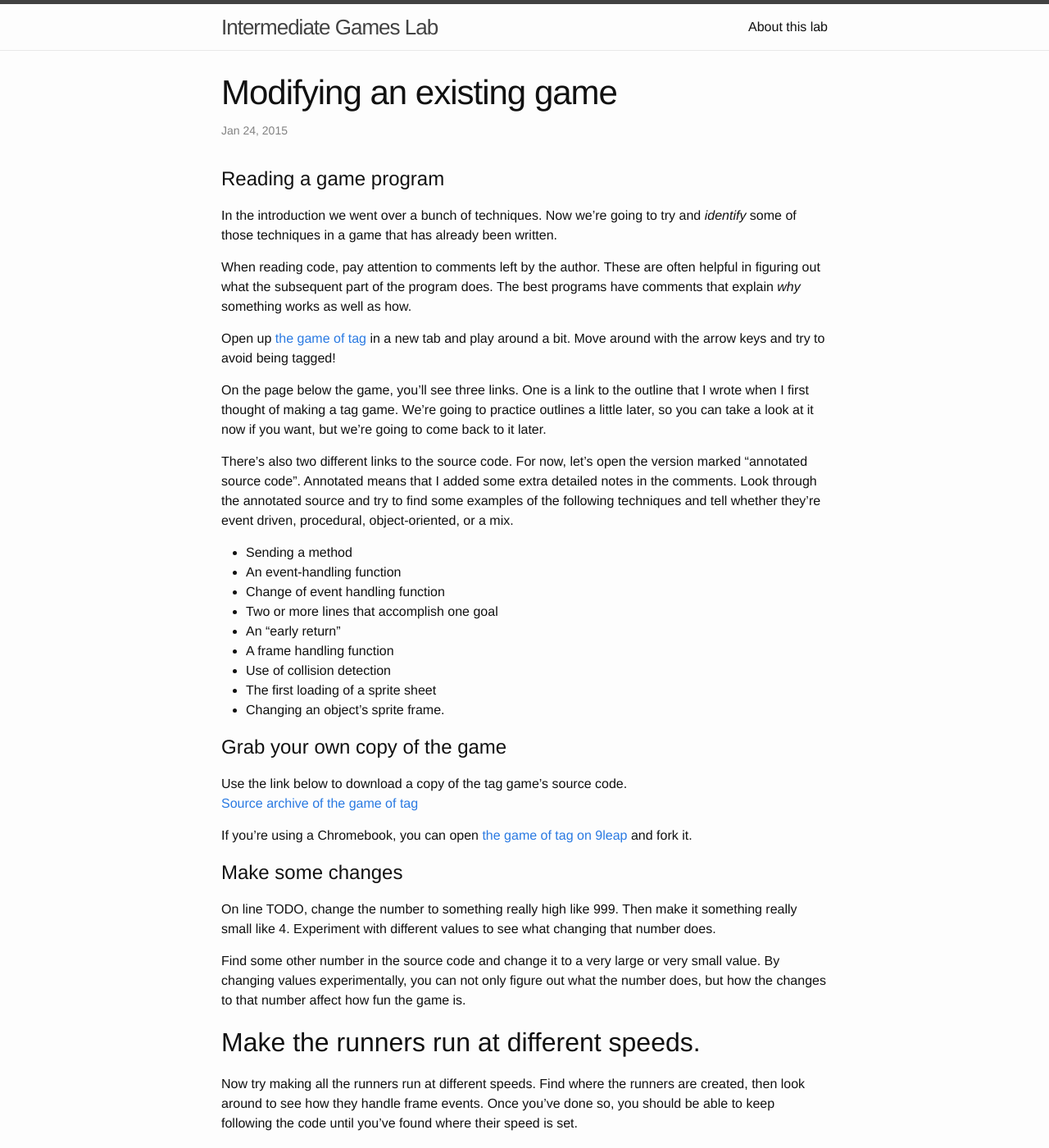
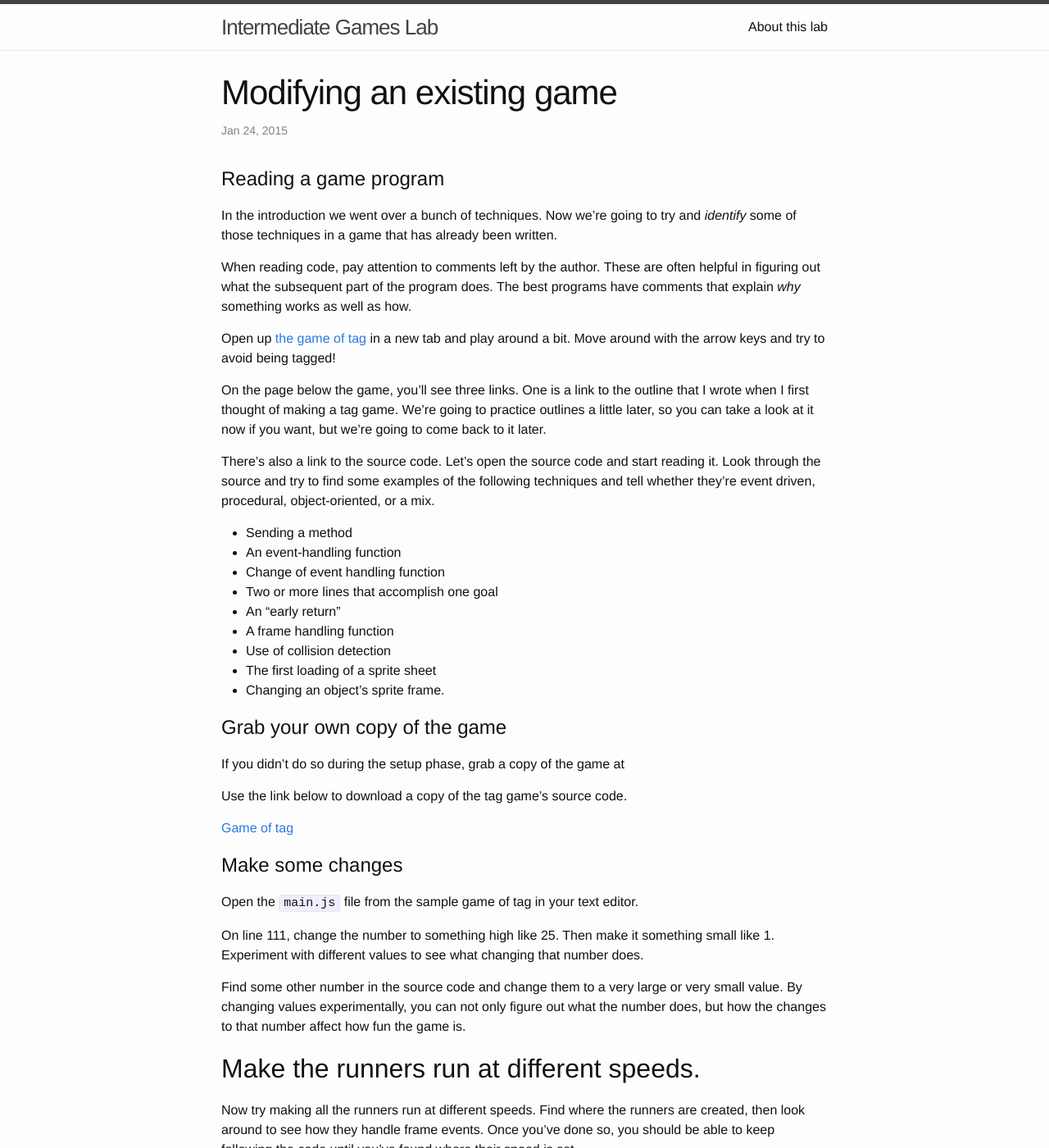
Before and after one commit to CoderDojoSV/intermediate-browser-games, a Jekyll site: the page built from _sections/03-modify-a-game.md, in a window 1280 px wide and 1400 px high. Shown: the whole window at 82% size. Built offline with Jekyll 4.4.1, drawn with Linux system fonts in a browser that asks for light colours.

Commit message:
Finish the setup, introduction, and modifying sections.

```diff
--- a/_sections/03-modify-a-game.md
+++ b/_sections/03-modify-a-game.md
@@ -9,7 +9,7 @@ In the introduction we went over a bunch of techniques.
 Now we're going to try and *identify* some of those techniques in a game that has already been written.
 
 When reading code, pay attention to comments left by the author.
- These are often helpful in figuring out what the subsequent part of the program does.
+These are often helpful in figuring out what the subsequent part of the program does.
 The best programs have comments that explain *why* something works as well as how.
 
 Open up [the game of tag]({{ site.baseurl}}/games/tag) in a new tab and play
@@ -20,11 +20,10 @@ outline that I wrote when I first thought of making a tag game. We're going to
 practice outlines a little later, so you can take a look at it now if you want,
 but we're going to come back to it later.
 
-There's also two different links to the source code. For now, let's open the
-version marked "annotated source code". Annotated means that I added some
-extra detailed notes in the comments. Look through the annotated source and
-try to find some examples of the following techniques and tell whether they're
-event driven, procedural, object-oriented, or a mix.
+There's also a link to the source code. Let's open the source code and start
+reading it. Look through the source and try to find some examples of the
+following techniques and tell whether they're event driven, procedural,
+object-oriented, or a mix.
 
 * Sending a method
 * An event-handling function
@@ -38,19 +37,21 @@ event driven, procedural, object-oriented, or a mix.
 
 # Grab your own copy of the game
 
+If you didn't do so during the setup phase, grab a copy of the game at
+
 Use the link below to download a copy of the tag game's source code.
-[Source archive of the game of tag](TODO)
 
-If you're using a Chromebook, you can open [the game of tag on 9leap](TODO) and
-fork it.
+[Game of tag](https://github.com/CoderDojoSV/intermediate-browser-games/releases/download/2015-01-23-a/tag.zip)
 
 # Make some changes
 
-On line TODO, change the number to something really high like 999. Then make
-it something really small like 4. Experiment with different values to see what
+Open the `main.js` file from the sample game of tag in your text editor.
+
+On line 111, change the number to something high like 25. Then make
+it something small like 1. Experiment with different values to see what
 changing that number does.
 
-Find some other number in the source code and change it to a very large or very
+Find some other number in the source code and change them to a very large or very
 small value. By changing values experimentally, you can not only figure out what
 the number does, but how the changes to that number affect how fun the game is.
 
@@ -64,6 +65,9 @@ you've found where their speed is set.
 <div class="mentor">
 The `eachframe.runner` function sets the direction using the
 `helper.randomdirection`function.
+
+They can make the runners more erratic by using the randominteger helper
+instead of the hard-coded 3.
 </div>
 
 ## Make the runners run away from the chaser
```
Also changed, not shown: _sections/00-setup.md (+10 -0 lines).
